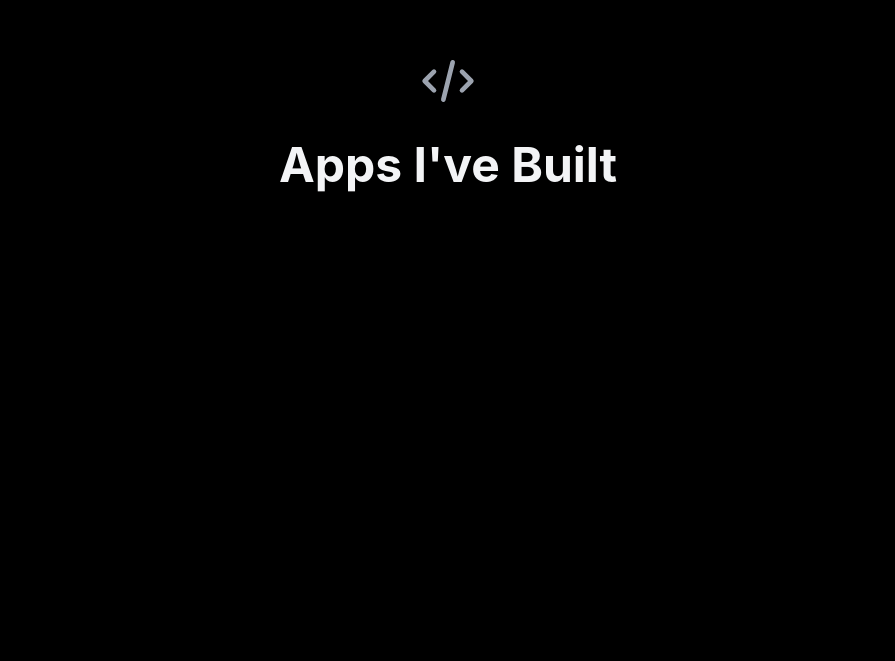
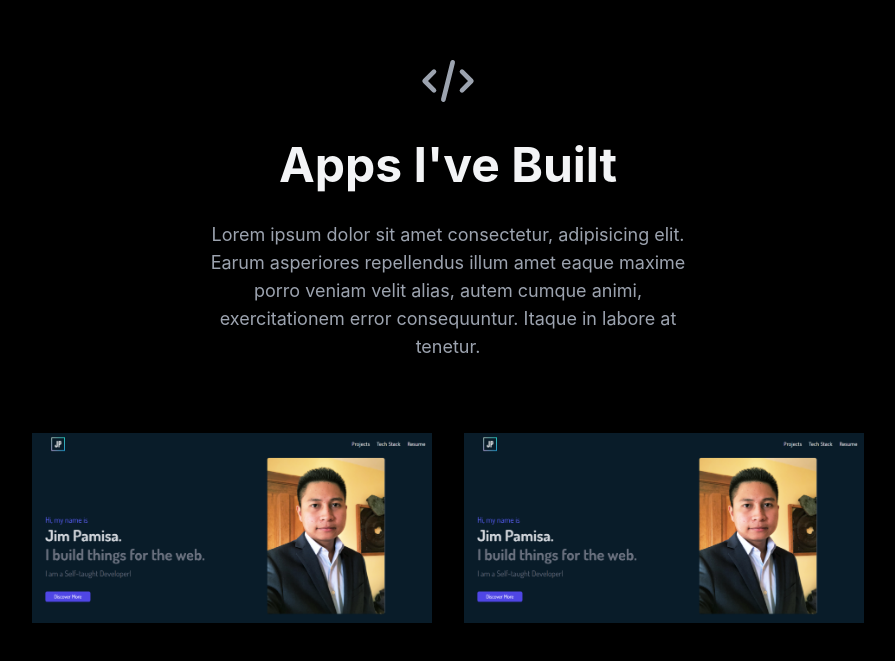
Before and after one commit to jhimson/dev-portfolio-v2, a React (Create React App) app: page / in a window 1280 px wide. Shown: the part 859-1520 px from the top of the page, without its empty margins (192-1087 px from the left). Built offline with nearby package versions, Linux system fonts and the light colour scheme; the HTML template or start-up script is replaced by a standard one.

Commit message:
Initial design for project card

```diff
--- a/src/App.css
+++ b/src/App.css
@@ -1,3 +1,17 @@
 .font-righteous {
   font-family: 'Righteous', cursive;
 }
+
+.image__overlay > * {
+  transform: translateY(20px);
+  transition: transform 0.25s;
+}
+
+.image__overlay:hover > * {
+  transform: translateY(0);
+  transition: transform 0.25s;
+}
+
+.image__overlay--blur {
+  backdrop-filter: blur(5px);
+}
--- /dev/null
+++ b/src/components/ProjectCard.jsx
@@ -0,0 +1,24 @@
+import React from 'react';
+import pic1 from '../assets/images/dev.png';
+import "../App.css";
+
+const ProjectCard = () => {
+  return (
+    <div className="image relative w-[400px]">
+      <img src={pic1} alt="test" className="image__img w-full block" />
+      <div className="image__overlay image__overlay--blur flex flex-col items-center justify-center absolute top-0 left-0 w-full h-full bg-[rgba(0,0,0,0.6)] opacity-0 hover:opacity-100 ease-in-out duration-300">
+        <div className="img__title text-blue-400 text-[1em] font-bold">
+          React, Redux, MongoDB
+        </div>
+        <div className="img__sub_title text-white text-[2em] font-semibold">
+          Devtability
+        </div>
+        <p className="image__description text-white text-sm mt-[0.5em]">
+            Lorem ipsum dolor, sit amet consectetur adipisicing elit. Eaque sit eum ratione
+        </p>
+      </div>
+    </div>
+  );
+};
+
+export default ProjectCard;
--- a/src/components/Projects.jsx
+++ b/src/components/Projects.jsx
@@ -1,10 +1,10 @@
 import React from 'react';
+import ProjectCard from './ProjectCard';
 
 const Projects = () => {
   return (
     <div className="h-screen flex bg-black justify-center">
-      <div className='flex flex-col items-center space-y-8'>
-        <h1 className="text-white">
+      <div className="flex flex-col items-center space-y-8">
         <svg
           xmlns="http://www.w3.org/2000/svg"
           className="h-14 w-14 text-gray-400"
@@ -19,9 +19,19 @@ const Projects = () => {
             d="M10 20l4-16m4 4l4 4-4 4M6 16l-4-4 4-4"
           />
         </svg>
-        </h1>
-        <div className="header text-gray-100 font-bold text-5xl">
-          <h1>Apps I've Built</h1>
+        <div className="header text-center w-[32em]">
+          <h1 className="text-gray-100 font-bold text-5xl">Apps I've Built</h1>
+          <p className="text-lg text-gray-400 mt-8 mb-10">
+            Lorem ipsum dolor sit amet consectetur, adipisicing elit. Earum
+            asperiores repellendus illum amet eaque maxime porro veniam velit
+            alias, autem cumque animi, exercitationem error consequuntur. Itaque
+            in labore at tenetur.
+          </p>
+        </div>
+
+        <div className="Projects flex items-center justify-center gap-x-8">
+          <ProjectCard />
+          <ProjectCard />
         </div>
       </div>
     </div>
```
Also changed, not shown: src/assets/images/dev.png (added). Lines whose indentation alone changed are shown as unchanged.
